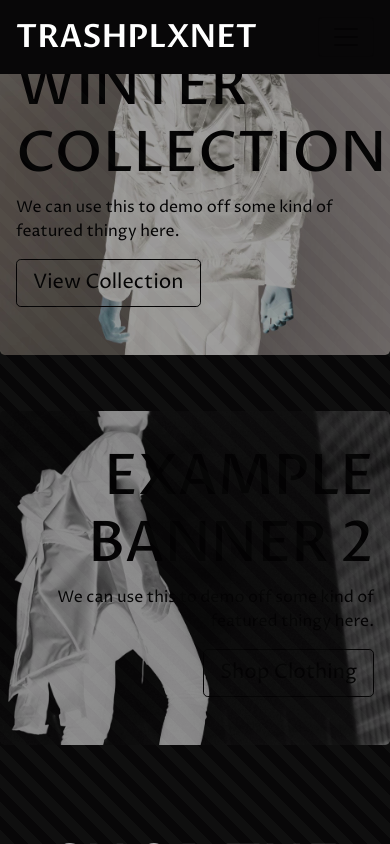
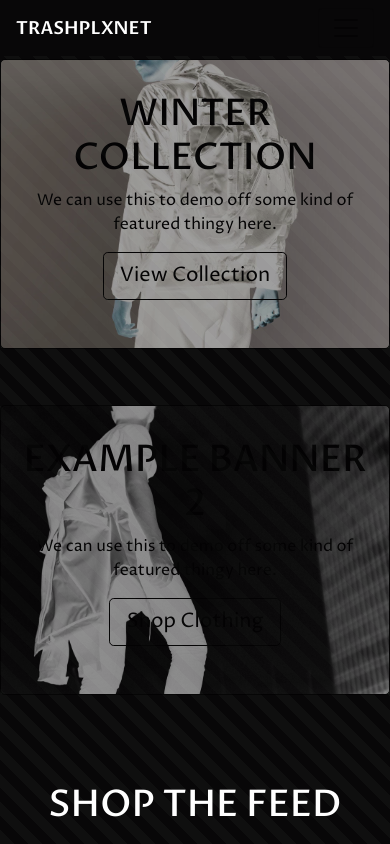
Before and after one commit to marvinthompson-code/trashplanet, a React (Create React App) app in the folder trashplanet/: page / in a window 390 px wide. Built offline with nearby package versions, Linux system fonts and the light colour scheme; no server answers.

Commit message:
responsiveness on home

```diff
--- a/trashplanet/src/App.css
+++ b/trashplanet/src/App.css
@@ -8,13 +8,11 @@
   --darkGrey2: #0f0f0f;
 }
 
-
-* {
-    margin: 0;
-    padding: 0;
-    box-sizing: border-box;
-  }
-
+body {
+  margin: 0px;
+  padding: 0px;
+  overflow: hidden;
+}
 
 .App {
   /* background-color: white; */
--- /dev/null
+++ b/trashplanet/src/css/FeedModal.css
@@ -0,0 +1,3 @@
+.feedModal {
+    border-radius: 10px;
+}
--- a/trashplanet/src/css/Home.css
+++ b/trashplanet/src/css/Home.css
@@ -92,6 +92,25 @@
   transition: 1s;
   opacity: 0.6;
   filter: invert(4);
+
+  border: 1px white solid;
+}
+
+@media screen and (max-width: 600px) {
+  .jumboCollection {
+    width: 100%;
+    margin-top: 15%;
+  }
+
+  .brandTitle {
+    font-size: large;
+  }
+}
+
+@media screen and (max-width: 600px) {
+  .display-4{
+    font-size: 2.3rem;
+  }
 }
 
 .jumbo2 {
@@ -113,6 +132,7 @@
   transition: 1s;
   opacity: 0.6;
   filter: invert(4);
+  border: 1px white solid;
 }
 
 .jumbo2:hover {
--- a/trashplanet/src/css/Nav.css
+++ b/trashplanet/src/css/Nav.css
@@ -58,6 +58,12 @@
   color: white !important;
 }
 
+@media only screen and (max-with: 600px) {
+  .brandTitle {
+    font-size: 20px !important;
+  }
+}
+
 .navLink {
   font-family: ProzaReg;
   color: white !important;
--- a/trashplanet/src/features/Home/Home.js
+++ b/trashplanet/src/features/Home/Home.js
@@ -2,6 +2,9 @@ import React from "react";
 import { NavLink } from "react-router-dom";
 // css
 import "../../css/Home.css";
+
+// components
+import FeedModal from '../Shop/FeedModal'
 // images
 import social1 from "../../css/images/social1.jpeg";
 import social2 from "../../css/images/social2.jpeg";
@@ -17,7 +20,7 @@ import social10 from "../../css/images/social10.jpeg";
 const Home = () => {
   return (
     <div className="bigContainer">
-      <div className="jumbotron text-left jumboHome jumboCollection">
+      <div className="jumbotron text-center jumboHome jumboCollection">
         <h1 className="display-4 bannerTitle">WINTER COLLECTION</h1>
         <p className="bannerText">
           We can use this to demo off some kind of featured thingy here.
@@ -34,7 +37,7 @@ const Home = () => {
         </p>
       </div>
       <br></br>
-      <div className="jumbotron text-right jumboHome jumbo2">
+      <div className="jumbotron text-center jumboHome jumbo2">
         <h1 className="display-4 bannerTitle">EXAMPLE BANNER 2</h1>
         <p className="bannerText">
           We can use this to demo off some kind of featured thingy here.
@@ -56,39 +59,40 @@ const Home = () => {
         <hr className="my-4"></hr>
         <div className="row">
           <div className="col socialDiv">
-            <img src={social1} alt={"social"} className={"homeSocial"} />
+            <img src={social1} alt={"social"} className={"homeSocial"}  data-toggle="modal" data-target="#exampleModalCenter" />
           </div>
           <div className="col socialDiv">
-            <img src={social2} alt={"social"} className={"homeSocial"} />
+            <img src={social2} alt={"social"} className={"homeSocial"}   data-toggle="modal" data-target="#exampleModalCenter"/>
           </div>
           <div className="col socialDiv">
-            <img src={social3} alt={"social"} className={"homeSocial"} />
+            <img src={social3} alt={"social"} className={"homeSocial"}  data-toggle="modal" data-target="#exampleModalCenter"/>
           </div>
           <div className="col socialDiv">
-            <img src={social4} alt={"social"} className={"homeSocial"} />
+            <img src={social4} alt={"social"} className={"homeSocial"}  data-toggle="modal" data-target="#exampleModalCenter"/>
           </div>
           <div className="col socialDiv">
-            <img src={social5} alt={"social"} className={"homeSocial"} />
+            <img src={social5} alt={"social"} className={"homeSocial"}  data-toggle="modal" data-target="#exampleModalCenter"/>
           </div>
         </div>
         <div className="row">
           <div className="col socialDiv">
-            <img src={social6} alt={"social"} className={"homeSocial"} />
+            <img src={social6} alt={"social"} className={"homeSocial"}  data-toggle="modal" data-target="#exampleModalCenter"/>
           </div>
           <div className="col socialDiv">
-            <img src={social7} alt={"social"} className={"homeSocial"} />
+            <img src={social7} alt={"social"} className={"homeSocial"}  data-toggle="modal" data-target="#exampleModalCenter"/>
           </div>
           <div className="col socialDiv">
-            <img src={social8} alt={"social"} className={"homeSocial"} />
+            <img src={social8} alt={"social"} className={"homeSocial"}  data-toggle="modal" data-target="#exampleModalCenter"/>
           </div>
           <div className="col socialDiv">
-            <img src={social9} alt={"social"} className={"homeSocial"} />
+            <img src={social9} alt={"social"} className={"homeSocial"}  data-toggle="modal" data-target="#exampleModalCenter"/>
           </div>
           <div className="col socialDiv">
-            <img src={social10} alt={"social"} className={"homeSocial"} />
+            <img src={social10} alt={"social"} className={"homeSocial"}  data-toggle="modal" data-target="#exampleModalCenter"/>
           </div>
         </div>
       </div>
+      <FeedModal />
     </div>
   );
 };
--- /dev/null
+++ b/trashplanet/src/features/Shop/FeedModal.js
@@ -0,0 +1,36 @@
+import React, { useState, useEffect } from 'react'
+// css
+import '../../css/FeedModal.css'
+const FeedModal = () => {
+
+
+    useEffect(() => {
+
+    }, [])
+
+    return (
+<div className="modal fade feedModal" id="exampleModalCenter" tabindex="-1" role="dialog" aria-labelledby="exampleModalCenterTitle" aria-hidden="true">
+  <div className="modal-dialog modal-dialog-centered" role="document">
+    <div className="modal-content text-center">
+      <div className="modal-header">
+        <h5 className="modal-title" id="exampleModalLongTitle">Modal title</h5>
+        <button type="button" className="close" data-dismiss="modal" aria-label="Close">
+          <span aria-hidden="true">&times;</span>
+        </button>
+      </div>
+      <div className="modal-body">
+        <div className={"row"}>
+
+        </div>
+      </div>
+      <div className="modal-footer">
+        <button type="button" className="btn btn-secondary" data-dismiss="modal">Close</button>
+        <button type="button" className="btn btn-primary">Save changes</button>
+      </div>
+    </div>
+  </div>
+</div>
+    )
+}
+
+export default FeedModal
```
Also changed, not shown: trashplanet/src/features/Shop/feedModalSlice.js (added).
